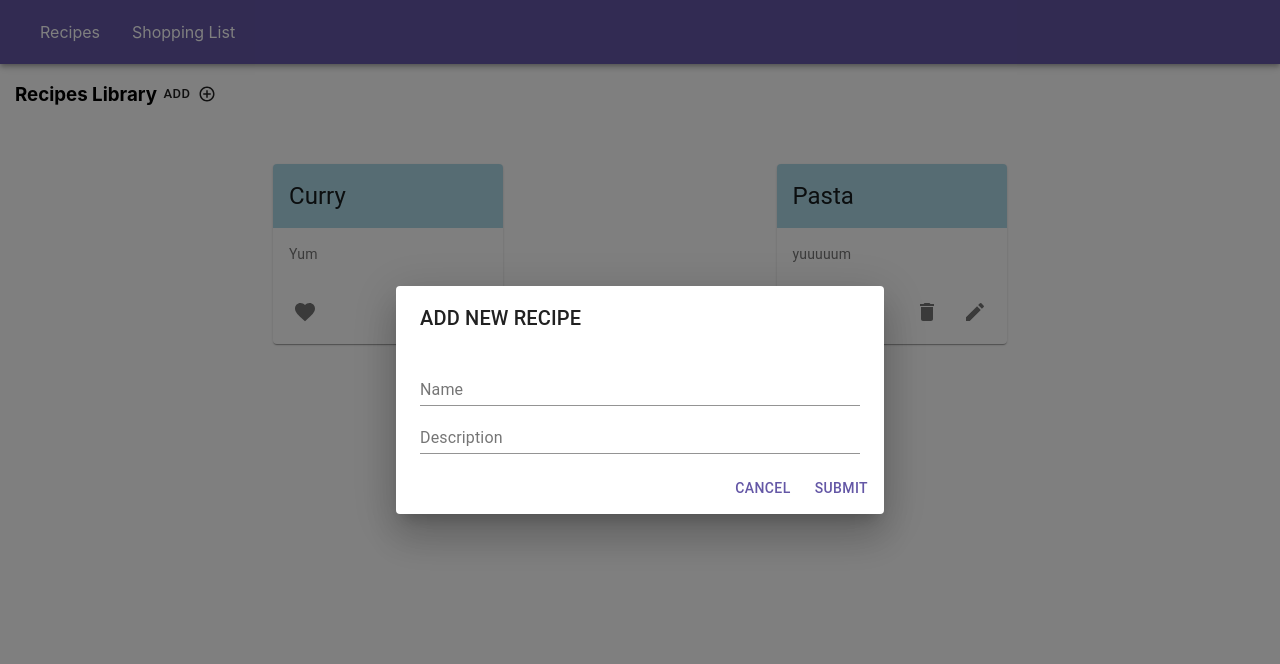
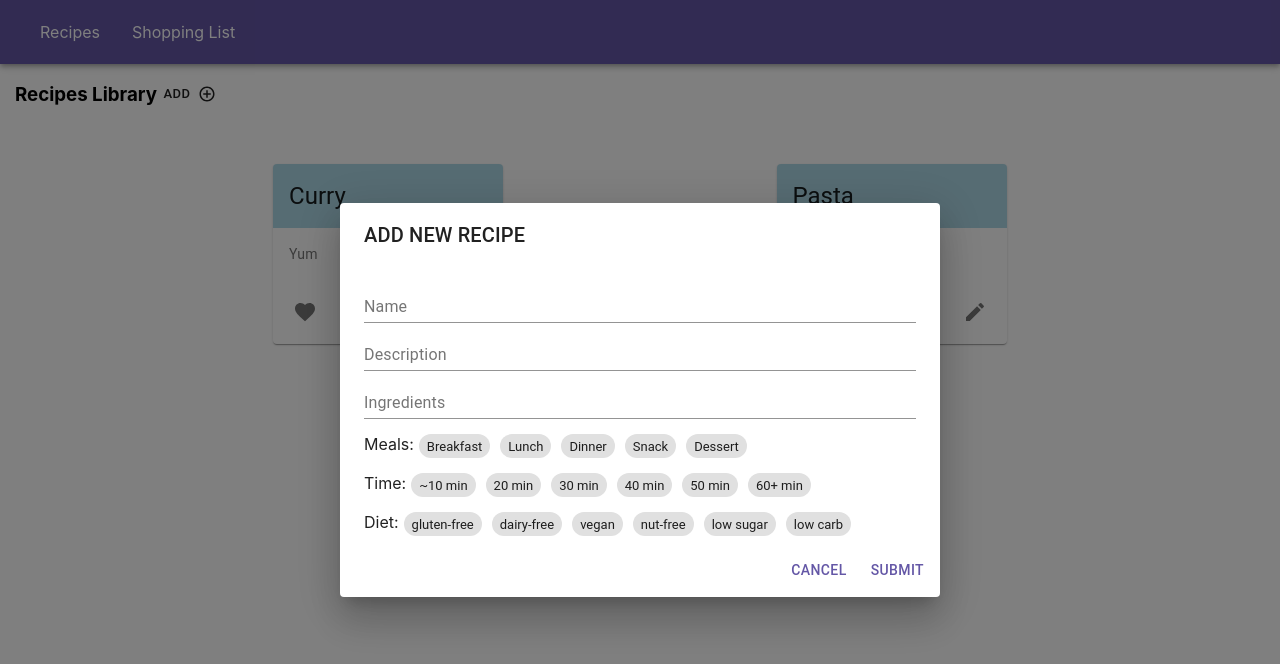
Before and after one commit to elainetsun/meal-planning-app, a React (Create React App) app in the folder meal-planning/: page /recipes in a window 1280 px wide. Both pictures are taken after a click on the button "ADD". Shown: the top 664 px of the page. Built offline with nearby package versions, Linux system fonts and the light colour scheme.

Commit message:
toggleable tags ui

```diff
--- a/meal-planning/src/components/add-recipe-dialog/AddRecipeDialog.js
+++ b/meal-planning/src/components/add-recipe-dialog/AddRecipeDialog.js
@@ -5,13 +5,14 @@ import Dialog from "@material-ui/core/Dialog";
 import DialogActions from "@material-ui/core/DialogActions";
 import DialogContent from "@material-ui/core/DialogContent";
 import DialogTitle from "@material-ui/core/DialogTitle";
-
 import styles from "./AddRecipeDialog.module.scss";
+import TagSelector from "../tag-selector/TagSelector";
 
 const AddRecipeDialog = ({ isOpen, handleDialogClose, handleDialogSumbit }) => {
   const defaultRecipeState = {
     name: "",
     description: "",
+    ingredients: "",
   };
 
   const [recipeState, setRecipe] = React.useState(defaultRecipeState);
@@ -59,6 +60,15 @@ const AddRecipeDialog = ({ isOpen, handleDialogClose, handleDialogSumbit }) => {
               onChange={handleChange}
               fullWidth
             />
+            <TextField
+              id="ingredients"
+              label="Ingredients"
+              type="text"
+              defaultValue={recipeState.ingredients}
+              onChange={handleChange}
+              fullWidth
+            />
+            <TagSelector />
           </DialogContent>
           <DialogActions>
             <Button onClick={handleClose} color="primary">
--- a/meal-planning/src/components/tag-selector/TagSelector.js
+++ b/meal-planning/src/components/tag-selector/TagSelector.js
@@ -1,5 +1,96 @@
 import React from "react";
+import Chip from "@material-ui/core/Chip";
+import styles from "./TagSelector.module.scss";
 
-const TagSelector = () => {};
+const TagSelector = () => {
+  const mealsChipData = [
+    { key: 0, label: "Breakfast" },
+    { key: 1, label: "Lunch" },
+    { key: 2, label: "Dinner" },
+    { key: 3, label: "Snack" },
+    { key: 4, label: "Dessert" },
+  ];
+  const timeChipData = [
+    { key: 5, label: "~10 min" },
+    { key: 6, label: "20 min" },
+    { key: 7, label: "30 min" },
+    { key: 8, label: "40 min" },
+    { key: 9, label: "50 min" },
+    { key: 10, label: "60+ min" },
+  ];
+  const allergyChipData = [
+    { key: 11, label: "gluten-free" },
+    { key: 12, label: "dairy-free" },
+    { key: 13, label: "vegan" },
+    { key: 14, label: "nut-free" },
+    { key: 15, label: "low sugar" },
+    { key: 16, label: "low carb" },
+  ];
+  const [activeIndex, setActiveIndex] = React.useState([]);
+
+  const handleClick = (key) => {
+    if (activeIndex.indexOf(key) > -1) {
+      setActiveIndex((keys) => keys.filter((k) => k != key));
+    } else {
+      setActiveIndex((keys) => keys.concat(key));
+    }
+  };
+
+  return (
+    <>
+      <div className={styles.chipContainer}>
+        Meals:
+        {mealsChipData.map((data) => {
+          return (
+            <span key={data.key} className={styles.chip}>
+              <Chip
+                className={
+                  activeIndex.indexOf(data.key) > -1 ? styles.mealChips : ""
+                }
+                size="small"
+                label={data.label}
+                onClick={() => handleClick(data.key)}
+              />
+            </span>
+          );
+        })}
+      </div>
+      <div className={styles.chipContainer}>
+        Time:
+        {timeChipData.map((data) => {
+          return (
+            <span key={data.key} className={styles.chip}>
+              <Chip
+                className={
+                  activeIndex.indexOf(data.key) > -1 ? styles.timeChips : ""
+                }
+                size="small"
+                label={data.label}
+                onClick={() => handleClick(data.key)}
+              />
+            </span>
+          );
+        })}
+      </div>
+      <div className={styles.chipContainer}>
+        Diet:
+        {allergyChipData.map((data) => {
+          return (
+            <span key={data.key} className={styles.chip}>
+              <Chip
+                className={
+                  activeIndex.indexOf(data.key) > -1 ? styles.allergyChips : ""
+                }
+                size="small"
+                label={data.label}
+                onClick={() => handleClick(data.key)}
+              />
+            </span>
+          );
+        })}
+      </div>
+    </>
+  );
+};
 
 export default TagSelector;
--- /dev/null
+++ b/meal-planning/src/components/tag-selector/TagSelector.module.scss
@@ -0,0 +1,15 @@
+.chip {
+  margin: 5px;
+}
+.chipContainer {
+  padding-top: 15px;
+}
+.allergyChips {
+  background-color: #d3e0f5 !important;
+}
+.timeChips {
+  background-color: #e2c5e3 !important;
+}
+.mealChips {
+  background-color: #fab9c6 !important;
+}
--- a/meal-planning/src/theme.js
+++ b/meal-planning/src/theme.js
@@ -1,16 +1,16 @@
-import { createMuiTheme } from '@material-ui/core/styles';
+import { createMuiTheme } from "@material-ui/core/styles";
 
 //Info on palette here: https://material-ui.com/customization/palette
 
 const theme = createMuiTheme({
-    palette: {
-        primary: {
-            main: '#6457A6'
-        },
-        secondary: {
-            main: '#214198'
-        }
-    }
-})
+  palette: {
+    primary: {
+      main: "#6457A6",
+    },
+    secondary: {
+      main: "#214198",
+    },
+  },
+});
 
 export default theme;
```
